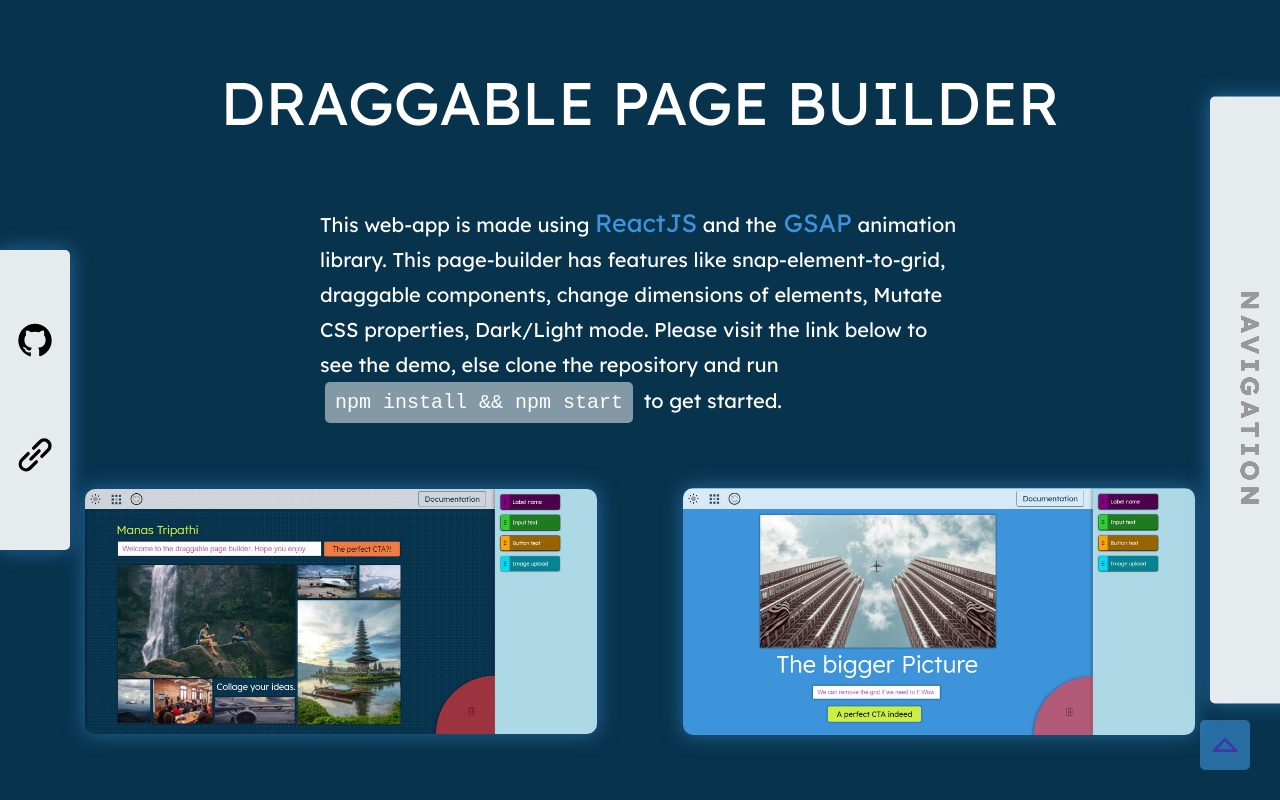
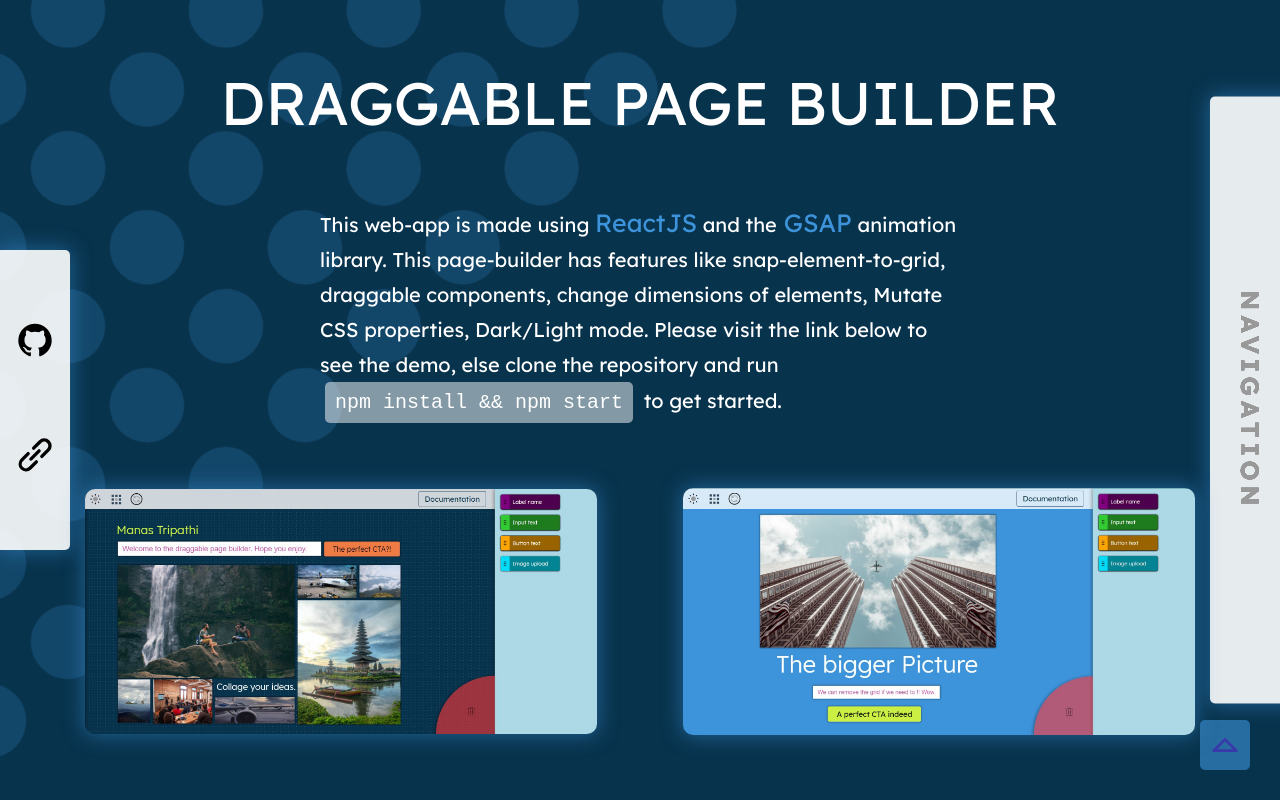
Before and after one commit to manas3874/draggable, a React (Create React App) app: page /documentation in a window 1280 px wide. Shown: the top 800 px of the page. Built offline with nearby package versions, Linux system fonts and the light colour scheme; what styled-react-modal would draw is missing.

Commit message:
dots bg in documentation

```diff
--- a/src/pages/pagesStyles/_documentation.scss
+++ b/src/pages/pagesStyles/_documentation.scss
@@ -1,5 +1,18 @@
 .documentation-page {
   background-color: rgb(8, 51, 77);
+  position: relative;
+  &::before {
+    content: "";
+    position: fixed;
+    left: 0;
+    top: 0;
+    background: url("../../assets/dots-bg.svg") center center/cover;
+    height: 120rem;
+    width: 120rem;
+    transform: rotate(-45deg) translate(5rem, -90rem);
+    z-index: 1;
+    opacity: 0.2;
+  }
   * {
     color: #fff;
   }
@@ -7,7 +20,7 @@
     position: fixed;
     bottom: 3rem;
     right: 3rem;
-    background-color: rgba(62, 148, 219, 0.6);
+    background-color: #3e94db99;
     border-radius: 5px;
     width: 5rem;
     cursor: pointer;
@@ -29,7 +42,7 @@
     border-radius: 5px 0 0 5px;
     transform: translate(18rem, -50%);
     transition: all 0.35s linear;
-
+    z-index: 2;
     ul {
       list-style: none;
       padding-left: 8rem;
@@ -63,20 +76,25 @@
     align-items: center;
     justify-content: space-evenly;
     height: 100vh;
+    z-index: 2;
     > h1 {
       font-size: 6rem;
       text-transform: uppercase;
+      z-index: 2;
     }
     > p {
+      z-index: 2;
       font-size: 2rem;
       line-height: 3.5rem;
       width: 50%;
       margin: 0 auto;
       span {
+        z-index: 2;
         color: rgb(62, 148, 219);
         font-size: 2.5rem;
       }
       code {
+        z-index: 2;
         display: inline-block;
         background-color: rgba(255, 255, 255, 0.5);
         border-radius: 5px;
@@ -98,7 +116,7 @@
       box-shadow: 0px 0px 20px 1px rgba(62, 148, 219, 0.5);
       align-items: center;
       justify-content: space-evenly;
-
+      z-index: 2;
       img {
         width: 4rem;
         // margin: 1rem 8rem;
@@ -106,6 +124,7 @@
       }
     }
     &--images {
+      z-index: 2;
       display: flex;
       align-items: center;
       justify-content: space-evenly;
@@ -128,8 +147,12 @@
     display: flex;
     flex-direction: column;
     border-bottom: 5px solid rgba(62, 148, 219, 0.4);
+    z-index: 2;
   }
   &__content {
+    * {
+      z-index: 2;
+    }
     h1 {
       font-size: 3rem;
       margin: 1rem 0 2rem 0;
--- a/src/pages/pagesStyles/_homepage.scss
+++ b/src/pages/pagesStyles/_homepage.scss
@@ -2,7 +2,7 @@
 $bg-color-dark: rgb(8, 51, 77); //! dark bg
 $bg-color: rgb(62, 148, 219); //! light bg
 $dot-color-dark: rgb(200, 193, 219); //! light dots
-$dot-color: rgb(86, 84, 92); //! dark dots
+$dot-color: rgb(47, 45, 51); //! dark dots
 
 // ! Dimensions
 $dot-size: 1px;
```
Also changed, not shown: src/assets/dots-bg.svg (added).
